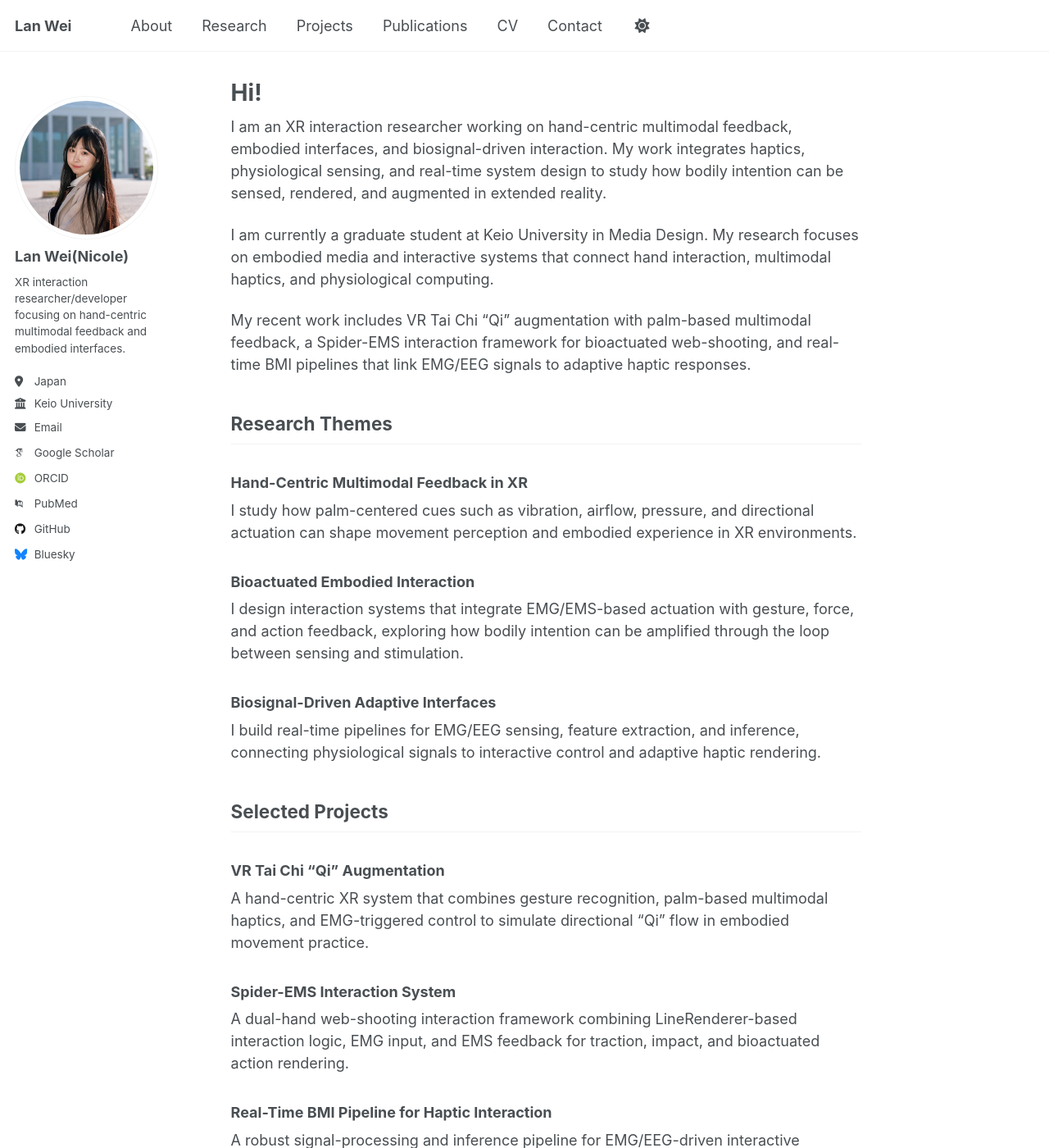
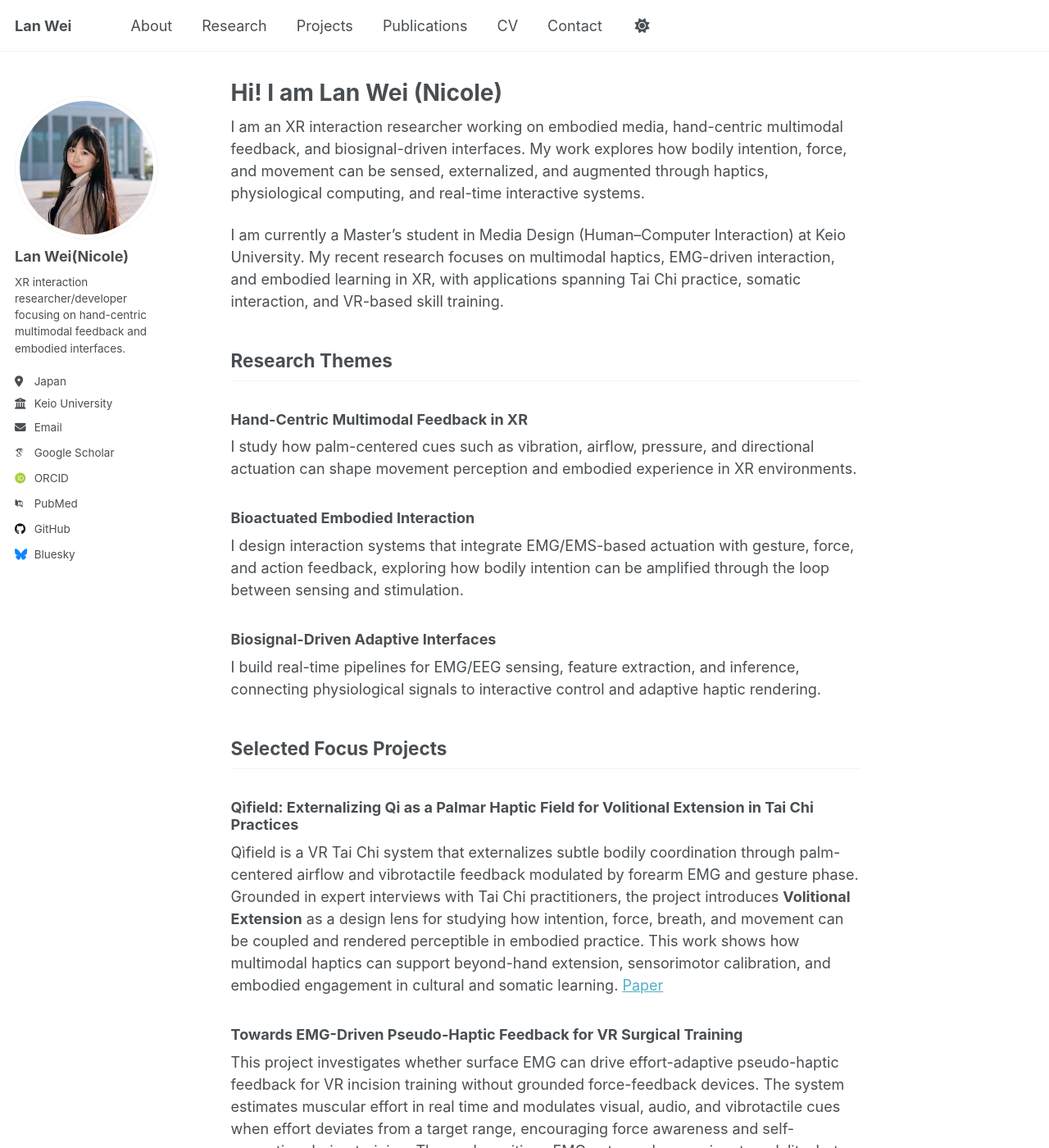
Before and after one commit to LanWei0421/LanWei0421.github.io, a Jekyll site: the page built from _pages/about.md, in a window 1280 px wide and 1400 px high. Shown: the whole window at 82% size. Built offline with Jekyll 4.4.1, drawn with Linux system fonts in a browser that asks for light colours; some web fonts are replaced; a script that is not in the unit is left out; some of the changed text lies outside the part shown.

Commit message:
Revise about page with updated research details
Updated the about page to reflect current research focus and projects, including changes to the title and descriptions of selected projects.

```diff
--- a/_pages/about.md
+++ b/_pages/about.md
@@ -1,16 +1,14 @@
 ---
 permalink: /
-title: "Hi!"
+title: "Hi! I am Lan Wei (Nicole)"
 author_profile: true
 redirect_from:
   - /about/
   - /about.html
 ---
-I am an XR interaction researcher working on hand-centric multimodal feedback, embodied interfaces, and biosignal-driven interaction. My work integrates haptics, physiological sensing, and real-time system design to study how bodily intention can be sensed, rendered, and augmented in extended reality.
+I am an XR interaction researcher working on embodied media, hand-centric multimodal feedback, and biosignal-driven interfaces. My work explores how bodily intention, force, and movement can be sensed, externalized, and augmented through haptics, physiological computing, and real-time interactive systems.
 
-I am currently a graduate student at Keio University in Media Design. My research focuses on embodied media and interactive systems that connect hand interaction, multimodal haptics, and physiological computing.
-
-My recent work includes VR Tai Chi “Qi” augmentation with palm-based multimodal feedback, a Spider-EMS interaction framework for bioactuated web-shooting, and real-time BMI pipelines that link EMG/EEG signals to adaptive haptic responses.
+I am currently a Master's student in Media Design (Human–Computer Interaction) at Keio University. My recent research focuses on multimodal haptics, EMG-driven interaction, and embodied learning in XR, with applications spanning Tai Chi practice, somatic interaction, and VR-based skill training.
 
 ## Research Themes
 
@@ -23,10 +21,13 @@ I design interaction systems that integrate EMG/EMS-based actuation with gesture
 ### Biosignal-Driven Adaptive Interfaces
 I build real-time pipelines for EMG/EEG sensing, feature extraction, and inference, connecting physiological signals to interactive control and adaptive haptic rendering.
 
-## Selected Projects
+## Selected Focus Projects
 
-### VR Tai Chi “Qi” Augmentation
-A hand-centric XR system that combines gesture recognition, palm-based multimodal haptics, and EMG-triggered control to simulate directional “Qi” flow in embodied movement practice.
+### Qìfield: Externalizing Qi as a Palmar Haptic Field for Volitional Extension in Tai Chi Practices
+Qìfield is a VR Tai Chi system that externalizes subtle bodily coordination through palm-centered airflow and vibrotactile feedback modulated by forearm EMG and gesture phase. Grounded in expert interviews with Tai Chi practitioners, the project introduces **Volitional Extension** as a design lens for studying how intention, force, breath, and movement can be coupled and rendered perceptible in embodied practice. This work shows how multimodal haptics can support beyond-hand extension, sensorimotor calibration, and embodied engagement in cultural and somatic learning. [Paper](/files/chiea26-517.pdf)
+
+### Towards EMG-Driven Pseudo-Haptic Feedback for VR Surgical Training
+This project investigates whether surface EMG can drive effort-adaptive pseudo-haptic feedback for VR incision training without grounded force-feedback devices. The system estimates muscular effort in real time and modulates visual, audio, and vibrotactile cues when effort deviates from a target range, encouraging force awareness and self-correction during training. The work positions EMG not merely as an input modality, but as a principled signal for adaptive pseudo-haptics in motor skill learning. [Paper](/files/W-XR4OR-1004.pdf)
 
 ### Spider-EMS Interaction System
 A dual-hand web-shooting interaction framework combining LineRenderer-based interaction logic, EMG input, and EMS feedback for traction, impact, and bioactuated action rendering.
```
